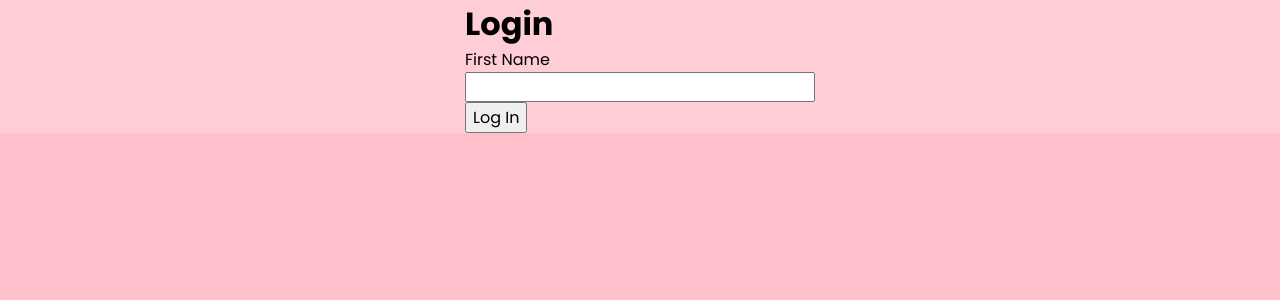
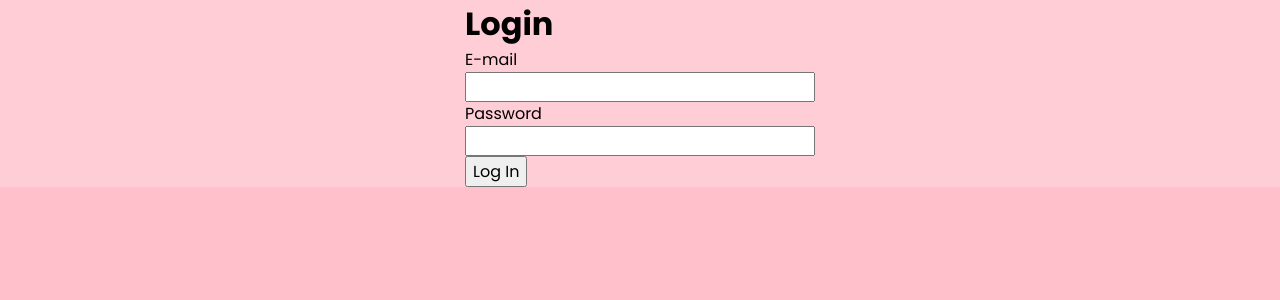
Before and after one commit to MatildaMared/linkshare, a React (Vite) app in the folder client/: page /login in a window 1280 px wide. Shown: the top 300 px of the page. Built offline with nearby package versions, Linux system fonts and the light colour scheme.

Commit message:
add login form

```diff
--- a/client/src/App.jsx
+++ b/client/src/App.jsx
@@ -4,12 +4,6 @@ import { BrowserRouter as Router, Switch, Route } from "react-router-dom";
 import LoginPage from "./pages/LoginPage";
 
 function App() {
-	const Wrapper = styled.div`
-		max-width: var(--max-width);
-		margin: 0 auto;
-		background-color: rgba(255, 255, 255, .2);
-	`;
-
 	return (
 		<Wrapper className="App">
 			<Router>
@@ -24,4 +18,10 @@ function App() {
 	);
 }
 
+const Wrapper = styled.div`
+	max-width: var(--max-width);
+	margin: 0 auto;
+	background-color: rgba(255, 255, 255, 0.2);
+`;
+
 export default App;
--- a/client/src/components/FormInput.jsx
+++ b/client/src/components/FormInput.jsx
@@ -1,11 +1,14 @@
 import React from "react";
 import styled from "styled-components";
 
-function FormInput({ type, label, name, value, onChange }) {
+const FormInput = React.forwardRef(
+  (props, ref) => {
+    const { name, label, type, value, onChange } = props;
 		return (
 			<Wrapper>
 				<label htmlFor={name}>{label}</label>
 				<input
+					ref={ref}
 					type={type}
 					name={name}
 					value={value}
@@ -14,6 +17,7 @@ function FormInput({ type, label, name, value, onChange }) {
 			</Wrapper>
 		);
 	}
+);
 
 const Wrapper = styled.div`
 	display: flex;
--- a/client/src/components/LoginForm.jsx
+++ b/client/src/components/LoginForm.jsx
@@ -1,25 +1,42 @@
-import React, { useState } from "react";
+import React, { useState, createRef } from "react";
 import FormInput from "./FormInput";
 import styled from "styled-components";
 
 function LoginForm() {
-	const [firstName, setFirstName] = useState("");
+	const [email, setEmail] = useState("");
+	const [password, setPassword] = useState("");
+	const emailRef = createRef();
+	const passwordRef = createRef();
 
 	const handleSubmit = (e) => {
 		e.preventDefault();
-		console.log("Clicked!");
-		console.log(firstName);
+		console.log(email);
+		console.log(password);
+
+		setEmail("");
+		setPassword("");
+		emailRef.current.blur();
+		passwordRef.current.blur();
 	};
 
 	return (
 		<Form onSubmit={handleSubmit}>
 			<h1>Login</h1>
 			<FormInput
-				type="text"
-				name="firstname"
-				label="First Name"
-				value={firstName}
-				onChange={setFirstName}
+				type="email"
+				name="email"
+				label="E-mail"
+				value={email}
+				onChange={setEmail}
+				ref={emailRef}
+			/>
+			<FormInput
+				type="password"
+				name="password"
+				label="Password"
+				value={password}
+				onChange={setPassword}
+				ref={passwordRef}
 			/>
 			<input type="submit" value="Log In" />
 		</Form>
@@ -27,8 +44,8 @@ function LoginForm() {
 }
 
 const Form = styled.form`
-  max-width: 350px;
-  margin: 0 auto;
-`
+	max-width: 350px;
+	margin: 0 auto;
+`;
 
 export default LoginForm;
```
Lines whose indentation alone changed are shown as unchanged.
